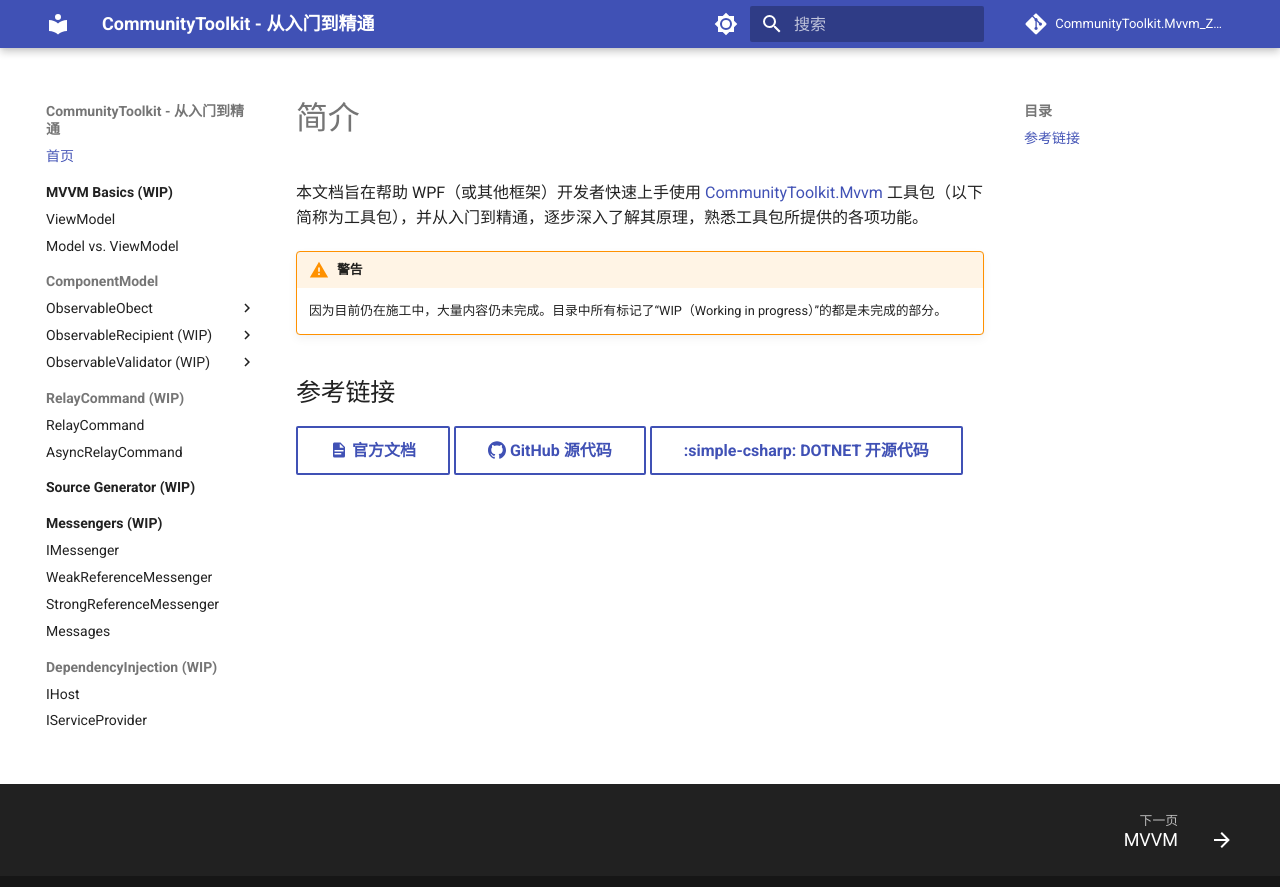
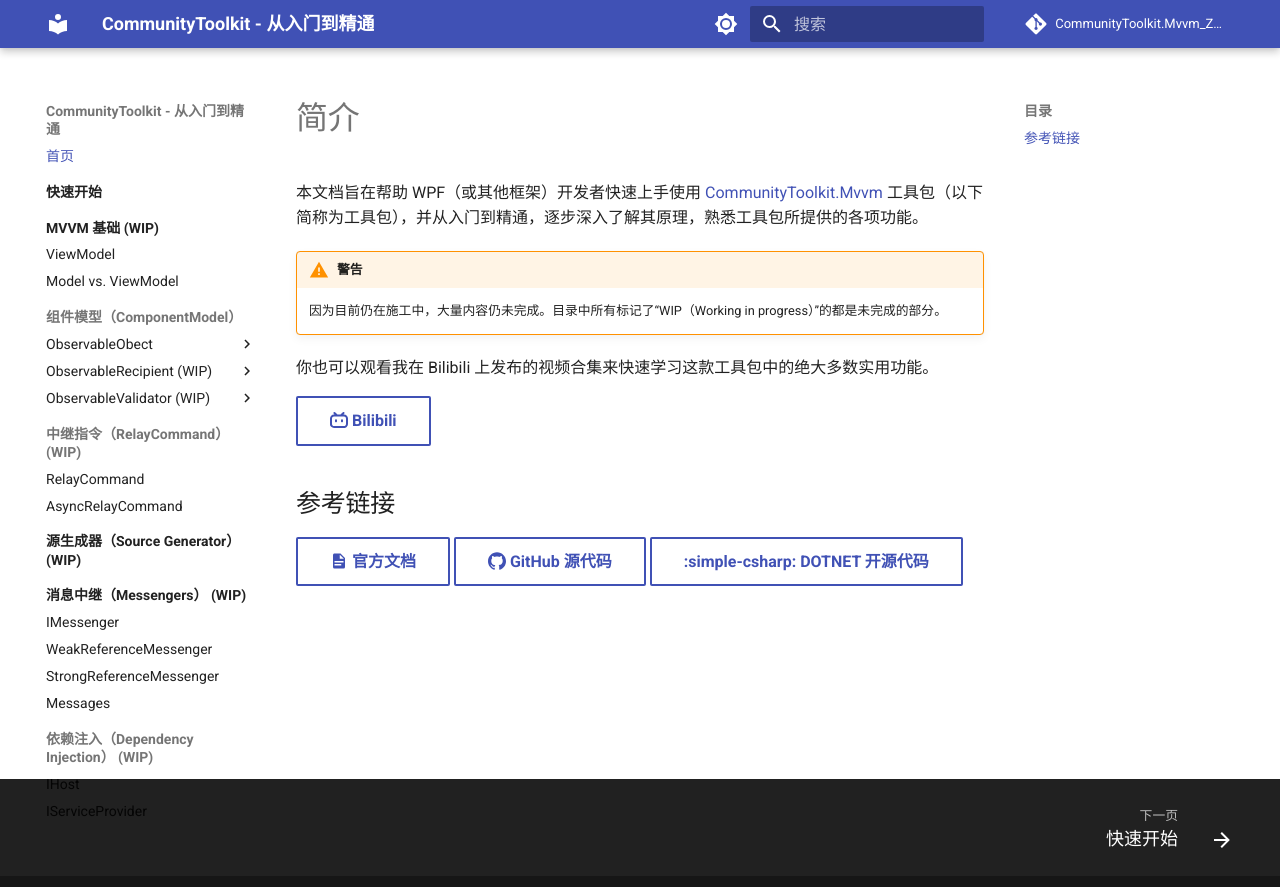
Before and after one commit to BYJRK/CommunityToolkit.Mvvm_ZeroToHero, an MkDocs documentation site: the page built from docs/index.md, in a window 1280 px wide. Shown: the top 887 px of the page. Built offline with MkDocs 1.6.1 and Material for MkDocs 9.7.7, drawn with Linux system fonts in a browser that asks for light colours; comment, search, counter and statistics services are not loaded.

Commit message:
Add Quick Start documentation for CommunityToolkit.Mvvm

```diff
--- a/docs/index.md
+++ b/docs/index.md
@@ -9,6 +9,10 @@
 !!! warning "警告"
     因为目前仍在施工中，大量内容仍未完成。目录中所有标记了“WIP（Working in progress）”的都是未完成的部分。
 
+你也可以观看我在 Bilibili 上发布的视频合集来快速学习这款工具包中的绝大多数实用功能。
+
+[:simple-bilibili: Bilibili](https://space.bilibili.com/600592/channel/collectiondetail?sid=2036983){ .md-button }
+
 ## 参考链接
 
 [:material-file-document: 官方文档](https://learn.microsoft.com/zh-cn/dotnet/communitytoolkit/mvvm/){ .md-button }
--- a/mkdocs.yml
+++ b/mkdocs.yml
@@ -57,7 +57,9 @@
 
 nav:
   - 首页: index.md
-  - MVVM Basics (WIP):
+  - 快速开始:
+    - Quick Start/index.md
+  - MVVM 基础 (WIP):
     # - INotifyPropertyChanged
     # - INotifyCollectionChanged
     # - INotifyDataErrorInfo
@@ -65,7 +67,7 @@
     - MVVM: MVVM Basics/index.md
     - ViewModel: MVVM Basics/ViewModel.md
     - Model vs. ViewModel: MVVM Basics/Model vs. ViewModel.md
-  - ComponentModel:
+  - 组件模型（ComponentModel）:
     - ObservableObect:
       - ComponentModel/ObservableObject/index.md
       - OnPropertyChanged: ComponentModel/ObservableObject/OnPropertyChanged.md
@@ -74,17 +76,17 @@
       - ObservableRecipient: ComponentModel/ObservableRecipient.md
     - ObservableValidator (WIP):
       - ObservableValidator: ComponentModel/ObservableValidator.md
-  - RelayCommand (WIP):
+  - 中继指令（RelayCommand） (WIP):
     - RelayCommand: RelayCommand/RelayCommand.md
     - AsyncRelayCommand: RelayCommand/AsyncRelayCommand.md
-  - Source Generator (WIP):
+  - 源生成器（Source Generator） (WIP):
     - Source Generator: Source Generator/index.md
-  - Messengers (WIP):
+  - 消息中继（Messengers） (WIP):
     - Messengers/index.md
     - IMessenger: Messengers/IMessenger.md
     - WeakReferenceMessenger: Messengers/WeakReferenceMessenger.md
     - StrongReferenceMessenger: Messengers/StrongReferenceMessenger.md
     - Messages: Messengers/Messages/index.md
-  - DependencyInjection (WIP):
+  - 依赖注入（Dependency Injection） (WIP):
     - IHost: DependencyInjection/IHost.md
     - IServiceProvider: DependencyInjection/IServiceProvider.md
```
Also changed, not shown: docs/Quick Start/index.md (added, +113 -0 lines).
